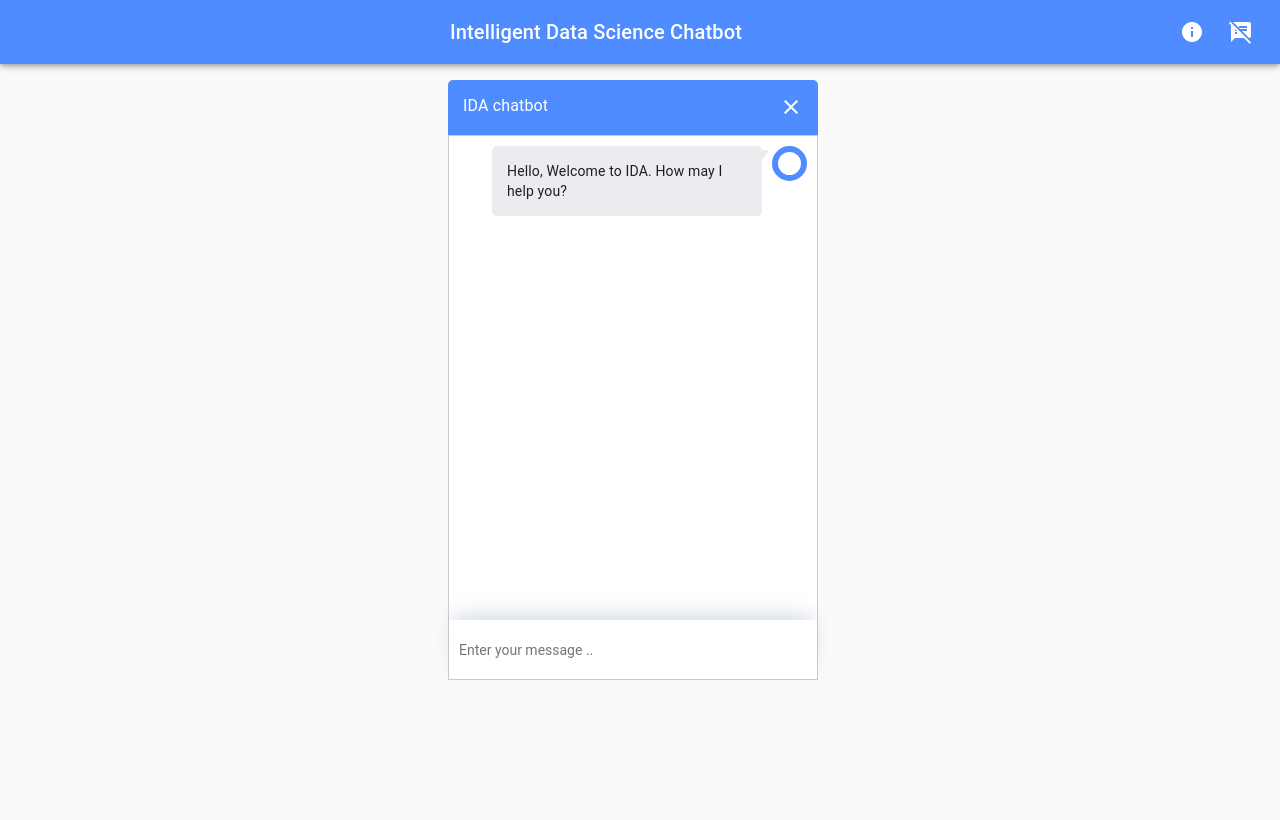
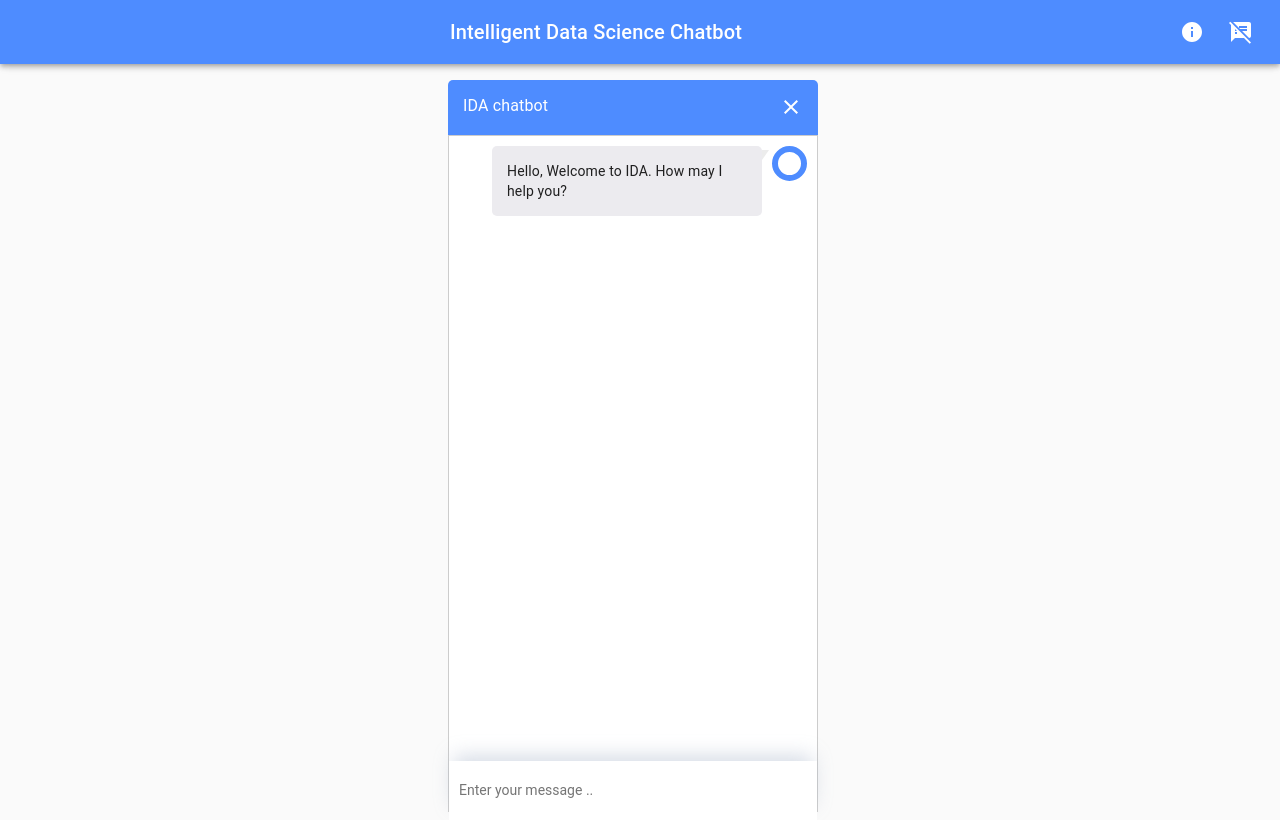
Before and after one commit to dice-group/IDA, a React (Create React App) app in the folder frontend/: page / in a window 1280 px wide. Built offline with nearby package versions, Linux system fonts and the light colour scheme.

Commit message:
feat(ida-142): fixed chatbot borders and length

```diff
--- a/frontend/src/components/chatbot/chatbotcomp.css
+++ b/frontend/src/components/chatbot/chatbotcomp.css
@@ -6,11 +6,13 @@
   background: #fff;
   z-index: 2000;
   width: 370px;
-  height: 600px;
+  height: 90%;
   position: absolute;
   top: 80px;
   left: 35%;
   transition: box-shadow 0.2s, left 0.5s;
+  border-top-left-radius: 5px;
+  border-top-right-radius: 5px;
 }
 
 .with-data .chatbox {
@@ -43,12 +45,12 @@
 
 .chatbox .chatbox-chat-area {
   border: solid 1px #ccc;
-  height: 545px;
+  height: 94%;
 }
 
 .chatbox-chat-area .chat-area-msgs {
   padding-top: 10px;
-  height: 480px;
+  height: 92%;
   overflow-y: scroll;
 }
 
```
